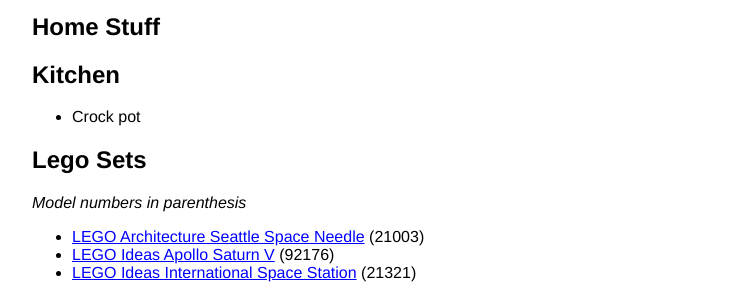
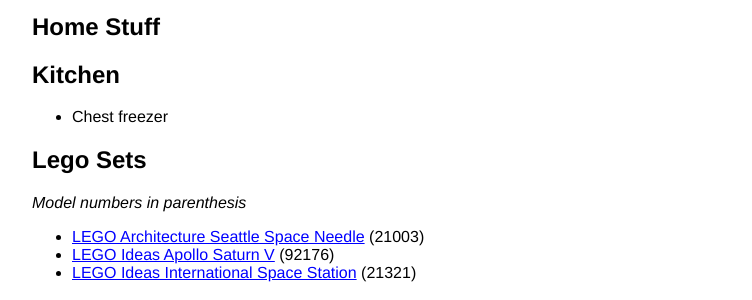
Before and after one commit to prplecake/jrgnsn.net, a Jekyll site: the page built from wishlist.md, in a window 1280 px wide. Shown: the part 419-719 px from the top of the page, without its empty margins (258-1010 px from the left). Built offline with Jekyll 4.4.1, drawn with Linux system fonts in a browser that asks for light colours; comment, search, counter and statistics services are not loaded.

Commit message:
add chest freezer

```diff
--- a/wishlist.md
+++ b/wishlist.md
@@ -26,7 +26,7 @@
 ## Home Stuff
 
 ## Kitchen
-* Crock pot
+* Chest freezer
 
 ## Lego Sets
 *Model numbers in parenthesis*
```
